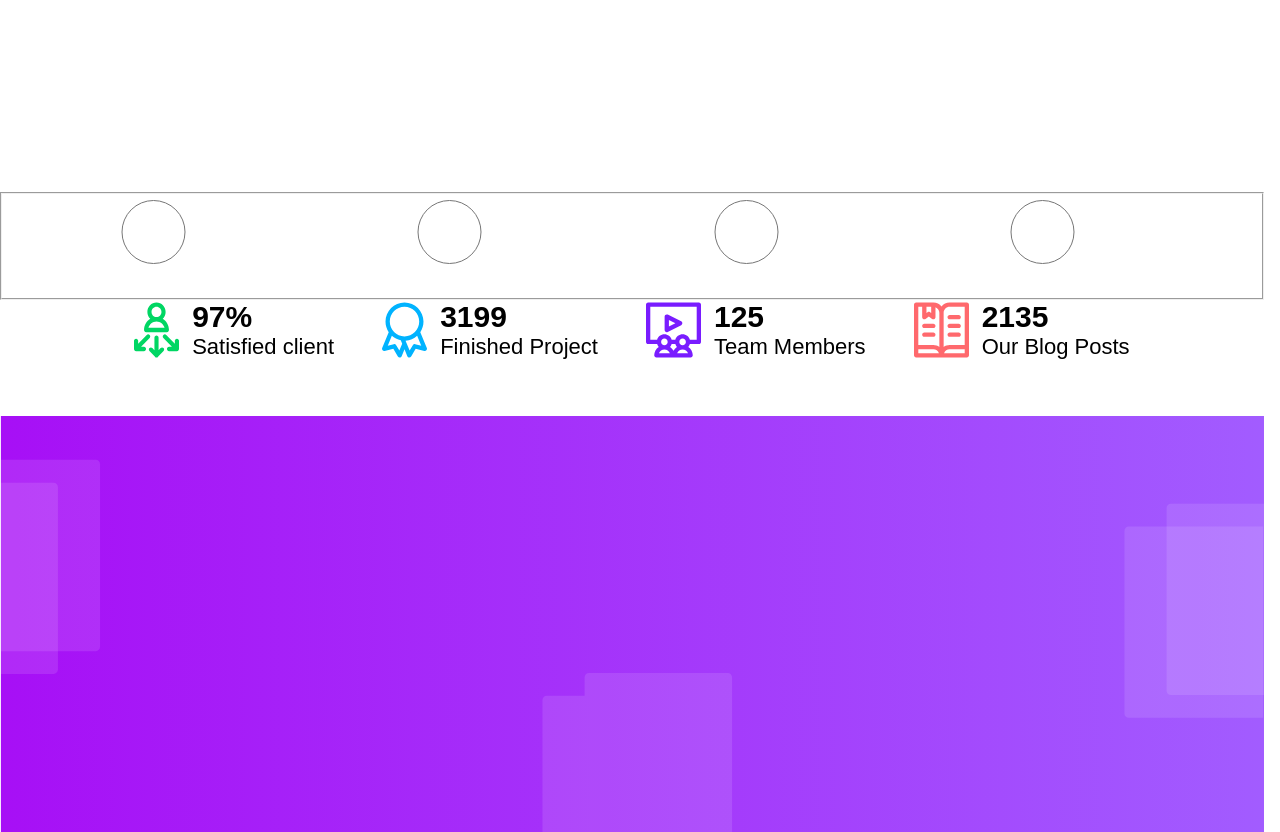
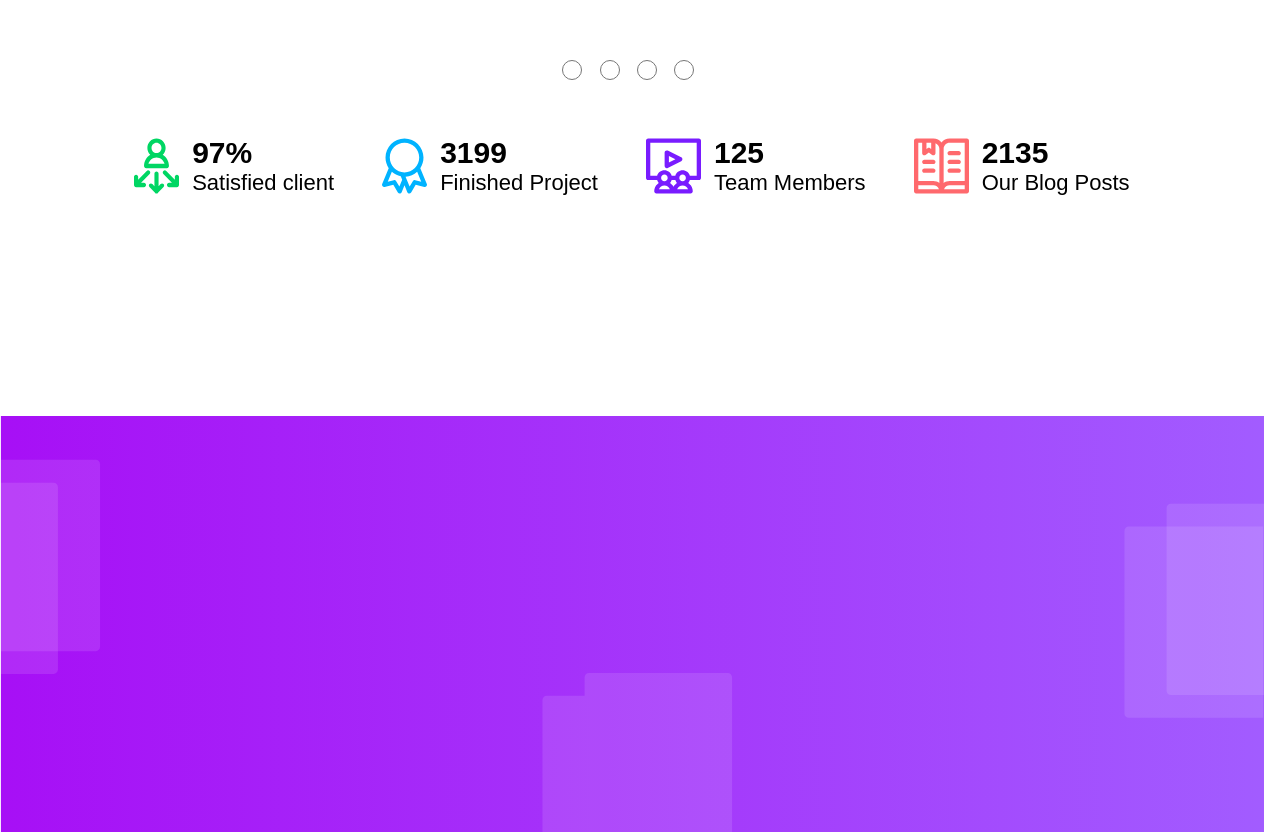
Before and after one commit to parthasarathi04/Replicate-2.0, a plain HTML site: page index.html in a window 1280 px wide. Shown: the part 2864-3696 px from the top of the page. Drawn offline with Linux system fonts and the light colour scheme; a web font is replaced by a local one.

Commit message:
Update style.css

```diff
--- a/style.css
+++ b/style.css
@@ -262,6 +262,7 @@ ul>li{
     height: 80vh;
     width: fit-content;
     margin-left: -13vw;
+    transition: ease-in-out 0.5s;
 }
 
 .slider-item{
@@ -298,6 +299,18 @@ ul>li{
 .project-detail-item>p>.pd{
     font-size: 30px;
     font-weight: 600;
+}
+
+#radio{
+    border: none;
+    margin-left: 43vw;
+    margin-top: -20vh;
+}
+
+input[type=radio]{
+    width:20px;
+    border: none;
+    outline: none;
 }
 
 #testimonial{
```
